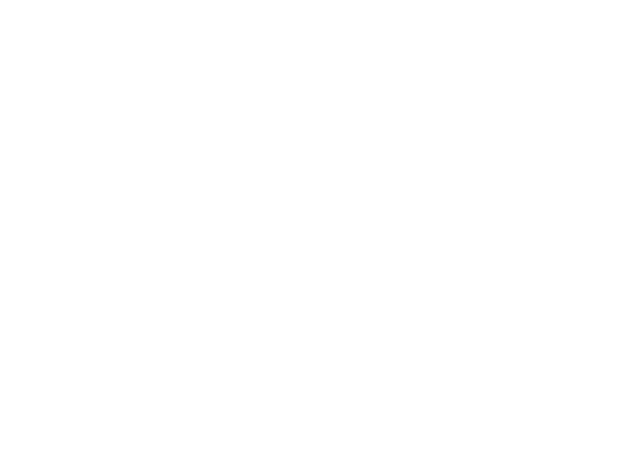
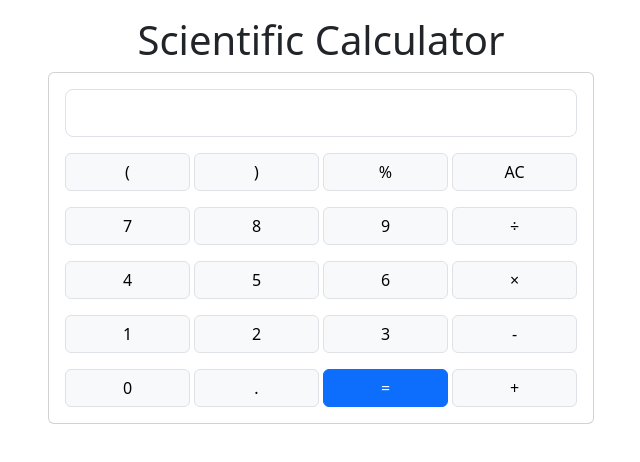
Before and after one commit to Kamal1701/scientific_calculator, a plain HTML site: page src/index.html in a window 1280 px wide. Shown: the whole page, without its empty margins (319-959 px from the left). Drawn offline with nearby package versions, Linux system fonts and the light colour scheme.

Commit message:
basic buttons and input tag added

```diff
--- a/src/index.html
+++ b/src/index.html
@@ -1,6 +1,120 @@
 <!DOCTYPE html>
 <html>
-    <head>
-        <title>Calculator</title>
-    </head>
+
+<head>
+    <meta charset="utf-8">
+    <meta name="viewport" content="width=device-width, initial-scale=1">
+    <title>Scientific Calculator</title>
+    <link href="https://cdn.jsdelivr.net/npm/bootstrap@5.3.3/dist/css/bootstrap.min.css" rel="stylesheet"
+        integrity="sha384-QWTKZyjpPEjISv5WaRU9OFeRpok6YctnYmDr5pNlyT2bRjXh0JMhjY6hW+ALEwIH" crossorigin="anonymous">
+</head>
+
+<body>
+    <div class="container">
+        <h1 class="text-center mt-3">Scientific Calculator</h1>
+        <div class="row">
+            <div class="col-12 col-md-6 offset-md-3">
+                <div class="card">
+                    <div class="card-body">
+                        <input
+                        id="class-output-display"
+                        readonly
+                        class="form-control form-control-lg"
+                        type="text"
+                        aria-label=".form-control-lg example">
+
+                        <div class="row gx-1">
+                            <!-- Row 1 -->
+                            <div class="col-3">
+                                <button type="button" class="btn btn-light w-100 mt-3 border">(</button>
+
+                            </div>
+                            <div class="col-3">
+                                <button type="button" class="btn btn-light w-100 mt-3 border">)</button>
+                            </div>
+                            <div class="col-3">
+                                <button type="button" class="btn btn-light w-100 mt-3 border">%</button>
+
+                            </div>
+                            <div class="col-3">
+                                <button type="button" class="btn btn-light w-100 mt-3 border">AC</button>
+                            </div>
+
+                            <!-- Row 2 -->
+                            <div class="col-3">
+                                <button type="button" class="btn btn-light w-100 mt-3 border">7</button>
+
+                            </div>
+                            <div class="col-3">
+                                <button type="button" class="btn btn-light w-100 mt-3 border">8</button>
+                            </div>
+                            <div class="col-3">
+                                <button type="button" class="btn btn-light w-100 mt-3 border">9</button>
+
+                            </div>
+                            <div class="col-3">
+                                <button type="button" class="btn btn-light w-100 mt-3 border">÷</button>
+                            </div>
+
+                            <!-- Row 3 -->
+
+                            <div class="col-3">
+                                <button type="button" class="btn btn-light w-100 mt-3 border">4</button>
+
+                            </div>
+                            <div class="col-3">
+                                <button type="button" class="btn btn-light w-100 mt-3 border">5</button>
+                            </div>
+                            <div class="col-3">
+                                <button type="button" class="btn btn-light w-100 mt-3 border">6</button>
+
+                            </div>
+                            <div class="col-3">
+                                <button type="button" class="btn btn-light w-100 mt-3 border">×</button>
+                            </div>
+
+                            <!-- Row 4 -->
+                            <div class="col-3">
+                                <button type="button" class="btn btn-light w-100 mt-3 border">1</button>
+
+                            </div>
+                            <div class="col-3">
+                                <button type="button" class="btn btn-light w-100 mt-3 border">2</button>
+                            </div>
+                            <div class="col-3">
+                                <button type="button" class="btn btn-light w-100 mt-3 border">3</button>
+
+                            </div>
+                            <div class="col-3">
+                                <button type="button" class="btn btn-light w-100 mt-3 border">-</button>
+                            </div>
+
+                            <!-- Row 5 -->
+                            <div class="col-3">
+                                <button type="button" class="btn btn-light w-100 mt-3 border">0</button>
+
+                            </div>
+                            <div class="col-3">
+                                <button type="button" class="btn btn-light w-100 mt-3 border">.</button>
+                            </div>
+                            <div class="col-3">
+                                <button type="button" class="btn btn-primary w-100 mt-3 border border-primary">=</button>
+
+                            </div>
+                            <div class="col-3">
+                                <button type="button" class="btn btn-light w-100 mt-3 border">+</button>
+                            </div>
+                        </div>
+
+                    </div>
+                </div>
+            </div>
+        </div>
+    </div>
+    <script src="https://cdn.jsdelivr.net/npm/bootstrap@5.3.3/dist/js/bootstrap.bundle.min.js"
+        integrity="sha384-YvpcrYf0tY3lHB60NNkmXc5s9fDVZLESaAA55NDzOxhy9GkcIdslK1eN7N6jIeHz"
+        crossorigin="anonymous"></script>
+
+</body>
+
 </html>
```
